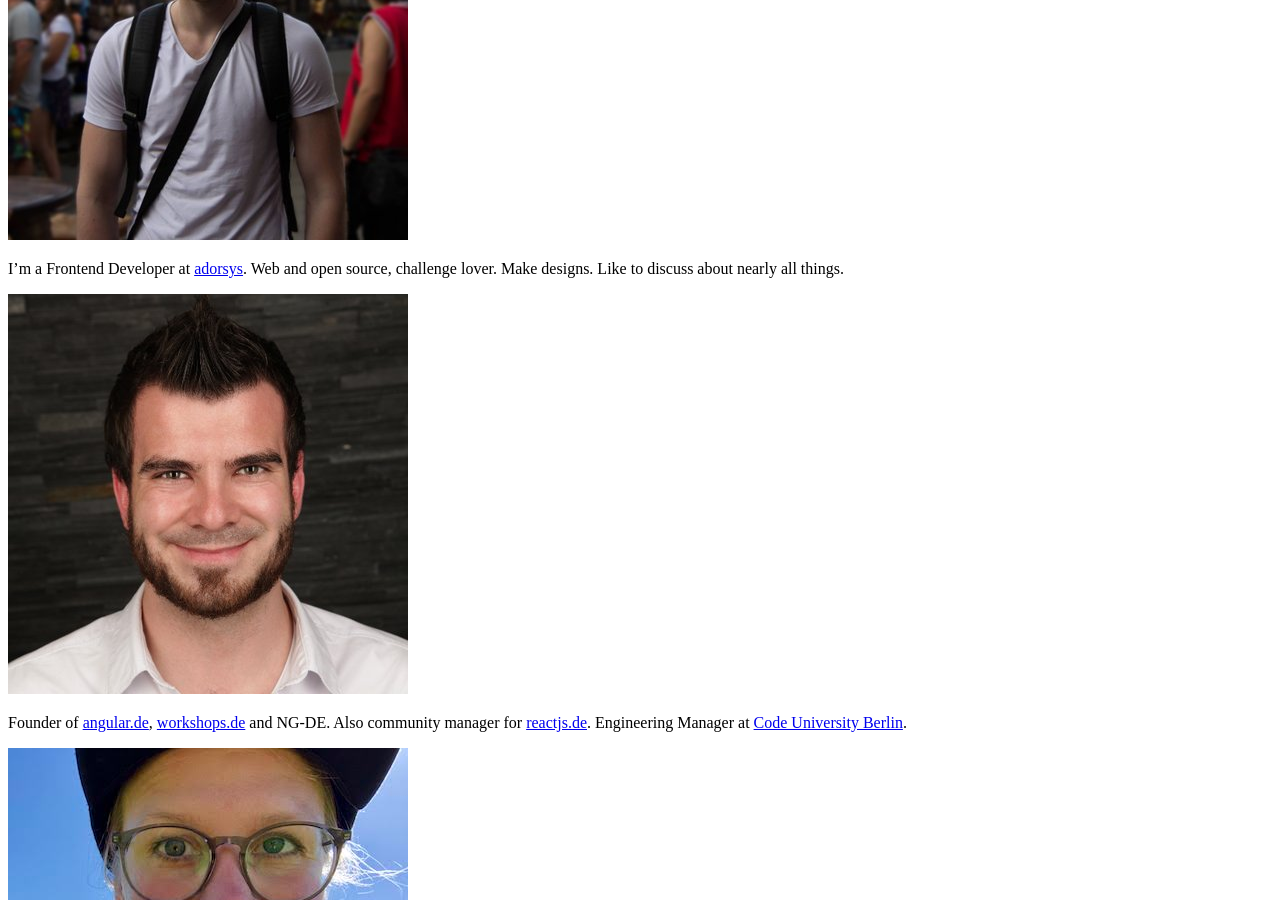
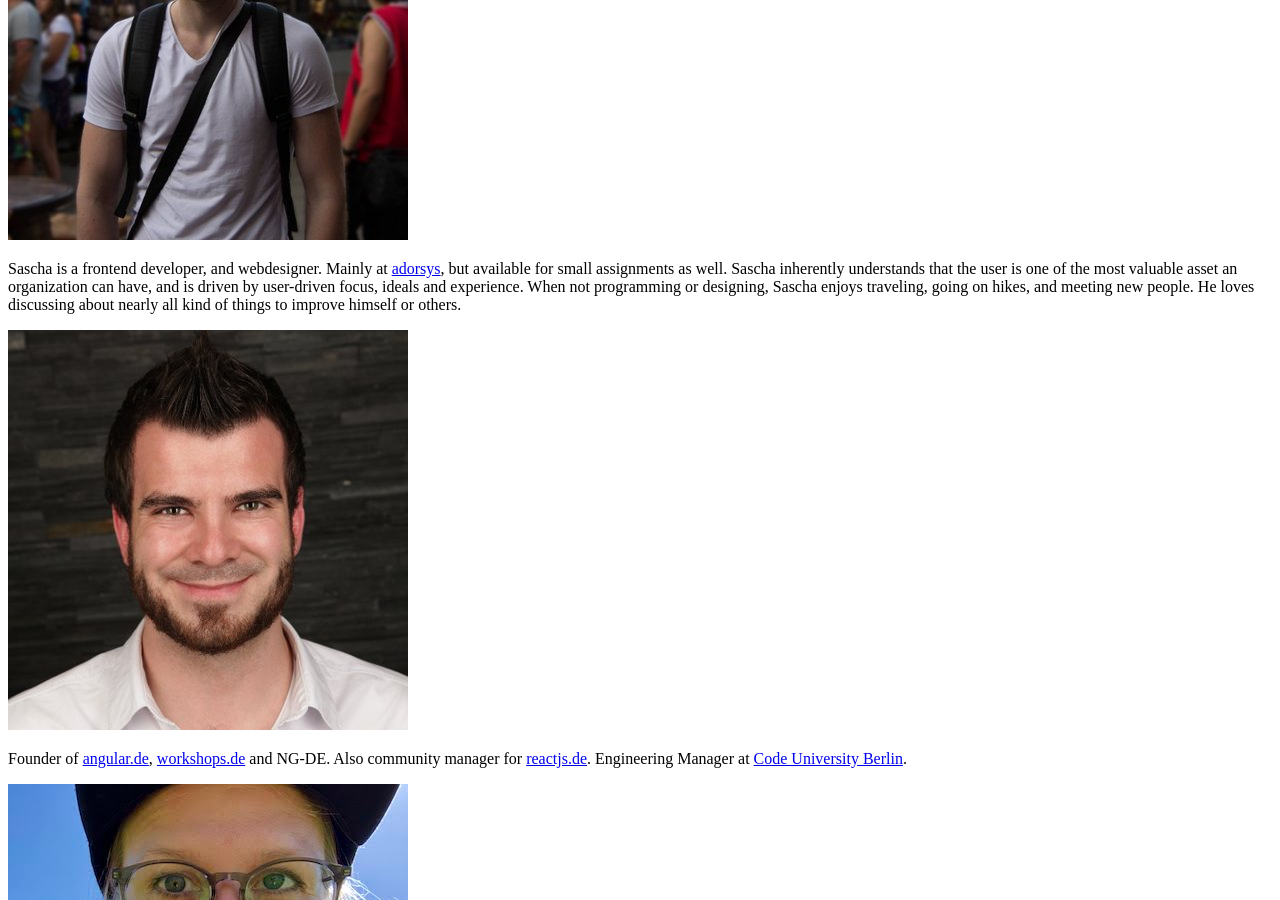
Before and after one commit to ngdeconf/ng-de.org, a Jekyll site: the page built from team/index.md, in a window 1280 px wide and 900 px high, scrolled down 720 px. Built offline with Jekyll 4.4.1, drawn with Linux system fonts in a browser that asks for light colours; nearby versions of some CDN libraries; our own code applies the rules of GitHub Pages for plain Markdown files.

Commit message:
chore(team) sascha's bio

```diff
--- a/_data/team.yml
+++ b/_data/team.yml
@@ -29,7 +29,8 @@
   judge: false
   team: true
   bio: >
-    I'm a Frontend Developer at [adorsys](https://adorsys.de){:target="_blank"}. Web and open source, challenge lover. Make designs. Like to discuss about nearly all things.
+    Sascha is a frontend developer, and webdesigner. Mainly at [adorsys](https://adorsys.de){:target="_blank"}, but available for small assignments as well. Sascha inherently understands that the user is one of the most valuable asset an organization can have, and is driven by user-driven focus, ideals and experience.
+    When not programming or designing, Sascha enjoys traveling, going on hikes, and meeting new people. He loves discussing about nearly all kind of things to improve himself or others.
 - name: Katrin
   twitter: "Ka_TriN_F"
   image: katrin.jpg
```
